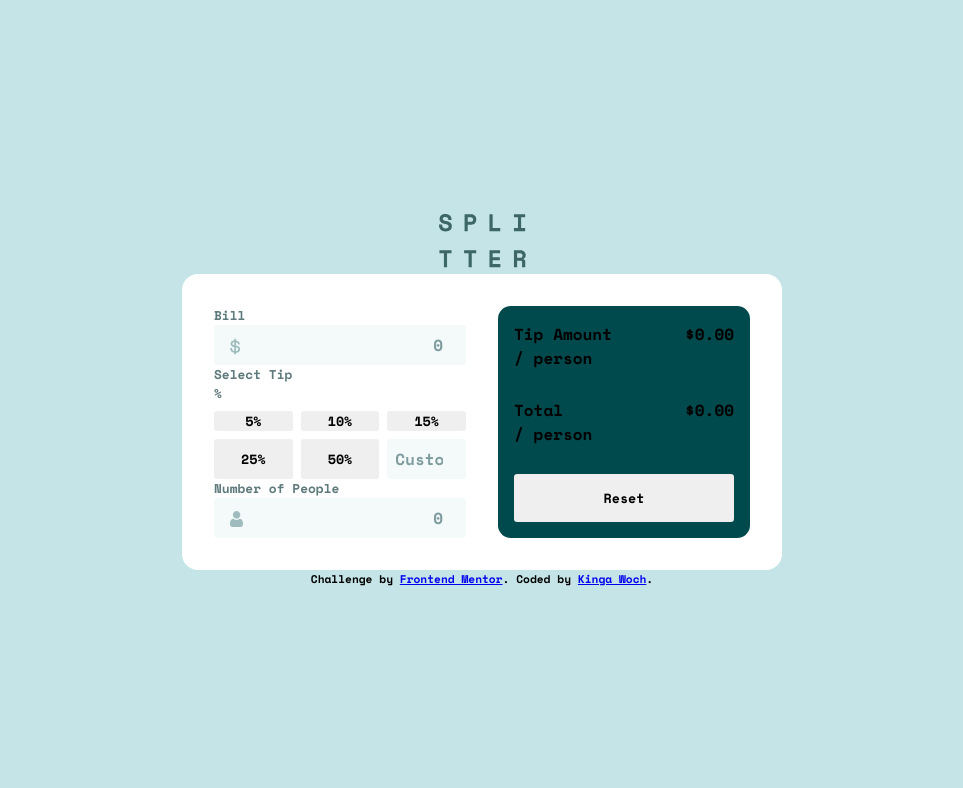
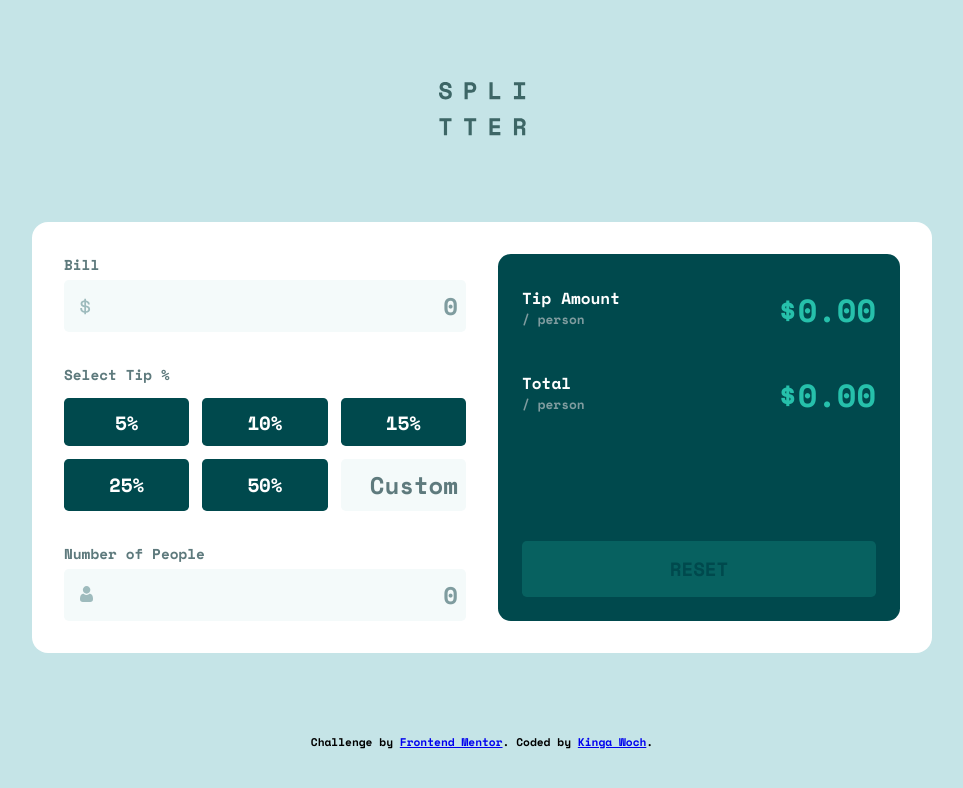
Before and after one commit to KingaWoch/Tip-calculator-app-FEM, a plain HTML site: page index.html in a window 1280 px wide. Shown: the whole page, without its empty margins (158-1121 px from the left). Drawn offline with nearby package versions, Linux system fonts and the light colour scheme.

Commit message:
adding style

```diff
--- a/index.html
+++ b/index.html
@@ -30,38 +30,40 @@
         <div class="inputs-container">
           <div class="input-field">
             <label for="bill">Bill</label>
-            <input id="bill" type="number" placeholder="0" />
+            <span class="error-msg">Can't be zero</span>
+            <input id="bill" type="text" placeholder="0" />
             <img src="images/icon-dollar.svg" alt="" />
           </div>
           <div class="tip-field">
             <label for="tip">Select Tip %</label>
-            <button class="tip-value">5%</button>
-            <button class="tip-value">10%</button>
-            <button class="tip-value">15%</button>
-            <button class="tip-value">25%</button>
-            <button class="tip-value">50%</button>
-            <input type="number" placeholder="Custom" />
+            <button type="button" class="tip-value">5%</button>
+            <button type="button" class="tip-value">10%</button>
+            <button type="button" class="tip-value">15%</button>
+            <button type="button" class="tip-value">25%</button>
+            <button type="button" class="tip-value">50%</button>
+            <input type="text" placeholder="Custom" />
           </div>
           <div class="input-field">
             <label for="people">Number of People</label>
-            <input id="people" type="number" placeholder="0" />
+            <span class="error-msg">Can't be zero</span>
+            <input id="people" type="text" placeholder="0" />
             <img src="images/icon-person.svg" alt="" />
           </div>
         </div>
         <div class="result-container">
           <div class="total">
             <p>
-              <span class="tip-amount">Tip Amount</span> <br />
+              <span>Tip Amount</span> <br />
               / person
             </p>
-            <p>$0.00</p>
+            <p id="tip-amount-value">$0.00</p>
           </div>
           <div class="total">
             <p>
-              <span class="total-value">Total</span> <br />
+              <span>Total</span> <br />
               / person
             </p>
-            <p>$0.00</p>
+            <p id="total-value">$0.00</p>
           </div>
           <button type="reset" id="reset-btn">Reset</button>
         </div>
@@ -76,5 +78,6 @@
         <a href="https://github.com/KingaWoch" target="_blank">Kinga Woch</a>.
       </p>
     </footer>
+    <script src="script.js"></script>
   </body>
 </html>
--- a/style.css
+++ b/style.css
@@ -23,19 +23,25 @@ html,
 body {
   height: 100%;
   display: grid;
-  place-content: center;
+  gap: 2rem;
   background-color: var(--Light-grayish-cyan);
 }
 
 header {
   text-align: center;
+  margin-top: 2rem;
+}
+
+/* INPUTS STYLING */
+
+.inputs-container {
+  display: grid;
+  gap: 2rem;
 }
 
 #form {
   background-color: var(--White);
-  width: 600px;
   display: grid;
-  grid-template-columns: 1fr 1fr;
   gap: 2rem;
   padding: 2rem;
   border-radius: 1rem;
@@ -43,58 +49,103 @@ header {
 
 label {
   color: var(--Dark-grayish-cyan);
-  font-size: 0.8rem;
+  font-size: 0.9rem;
 }
 
 .input-field {
-  display: flex;
-  flex-direction: column;
-  align-items: flex-start;
+  display: grid;
+  grid-template-columns: 1fr 1fr;
   position: relative;
+  gap: 0.3rem;
+}
+
+#bill,
+#people {
+  grid-column: 1/3;
 }
 
 input {
   width: 100%;
   background-color: var(--Very-light-grayish-cyan);
+  color: var(--Very-dark-cyan);
   border: none;
-  border-radius: 0.2rem;
+  border-radius: 0.3rem;
   padding: 0.5rem;
   text-align: right;
-  font-size: 1rem;
+  font-size: 1.5rem;
+  outline-color: var(--Strong-cyan);
+  cursor: pointer;
 }
 
 input::placeholder {
   text-align: right;
   color: var(--Grayis-cyan);
+  font-size: 1.5rem;
 }
 
 .input-field img {
   position: absolute;
-  top: 2rem;
+  top: 2.7rem;
   left: 1rem;
 }
 
 .tip-field {
   display: grid;
-  grid-template-columns: repeat(3, 1fr);
-  gap: 0.5rem;
+  grid-template-columns: 1fr 1fr;
+  gap: 1rem;
 }
-
 .tip-value:nth-child(2) {
   grid-column: 1 /2;
 }
 
 button {
   border: none;
-  border-radius: 0.2rem;
+  border-radius: 0.3rem;
   cursor: pointer;
 }
+
+.tip-value {
+  background-color: var(--Very-dark-cyan);
+  color: var(--White);
+  padding-block: 0.6rem;
+  font-size: 1.2rem;
+}
+
+.tip-value:hover,
+.tip-value:focus {
+  background-color: hsla(172, 67%, 45%, 0.6);
+  color: var(--Very-dark-cyan);
+}
+.tip-field input::placeholder {
+  color: var(--Dark-grayish-cyan);
+}
+
+#bill.error,
+#people.error {
+  border: 2px solid rgb(223, 33, 33);
+  border-radius: 0.3rem;
+}
+
+.error-msg {
+  text-align: end;
+  color: rgb(223, 33, 33);
+  display: none;
+}
+
+.error-msg.visible {
+  display: block;
+}
+
+/* RESULT CONTAINER STYLING */
 
 .result-container {
   background-color: var(--Very-dark-cyan);
   border-radius: 0.8rem;
-  padding: 1rem;
+  padding: 1.5rem;
   display: grid;
+  grid-template-rows: repeat(3, 1fr);
+  gap: 1.8rem;
+  padding-top: 2rem;
 }
 
 .total {
@@ -102,7 +153,68 @@ button {
   justify-content: space-between;
 }
 
+.total p {
+  color: var(--Grayis-cyan);
+  font-size: 0.8rem;
+}
+
+.total p span {
+  color: var(--White);
+  font-size: 1rem;
+}
+
+#tip-amount-value,
+#total-value {
+  color: var(--Strong-cyan);
+  font-size: var(--fs);
+}
+
+#reset-btn {
+  background-color: hsla(172, 67%, 45%, 0.2);
+  color: var(--Very-dark-cyan);
+  text-transform: uppercase;
+  font-size: 1.2em;
+}
+
+#reset-btn:hover,
+#reset-btn:focus {
+  background-color: hsla(172, 67%, 45%, 0.8);
+}
+
+#reset-btn.completed,
+.tip-value.completed {
+  background-color: var(--Strong-cyan);
+}
+
 .attribution {
   font-size: 0.7rem;
   text-align: center;
 }
+
+/* RESPONSIVE */
+
+@media (min-width: 600px) {
+  body {
+    place-content: center;
+    gap: 5rem;
+  }
+
+  #form {
+    max-width: 900px;
+    grid-template-columns: 1fr 1fr;
+  }
+
+  .tip-field {
+    display: grid;
+    grid-template-columns: repeat(3, 1fr);
+    gap: 0.8rem;
+  }
+
+  .result-container {
+    grid-template-rows: repeat(4, 1fr);
+  }
+
+  #reset-btn {
+    grid-row: 4/5;
+  }
+}
```
Also changed, not shown: script.js (added).
